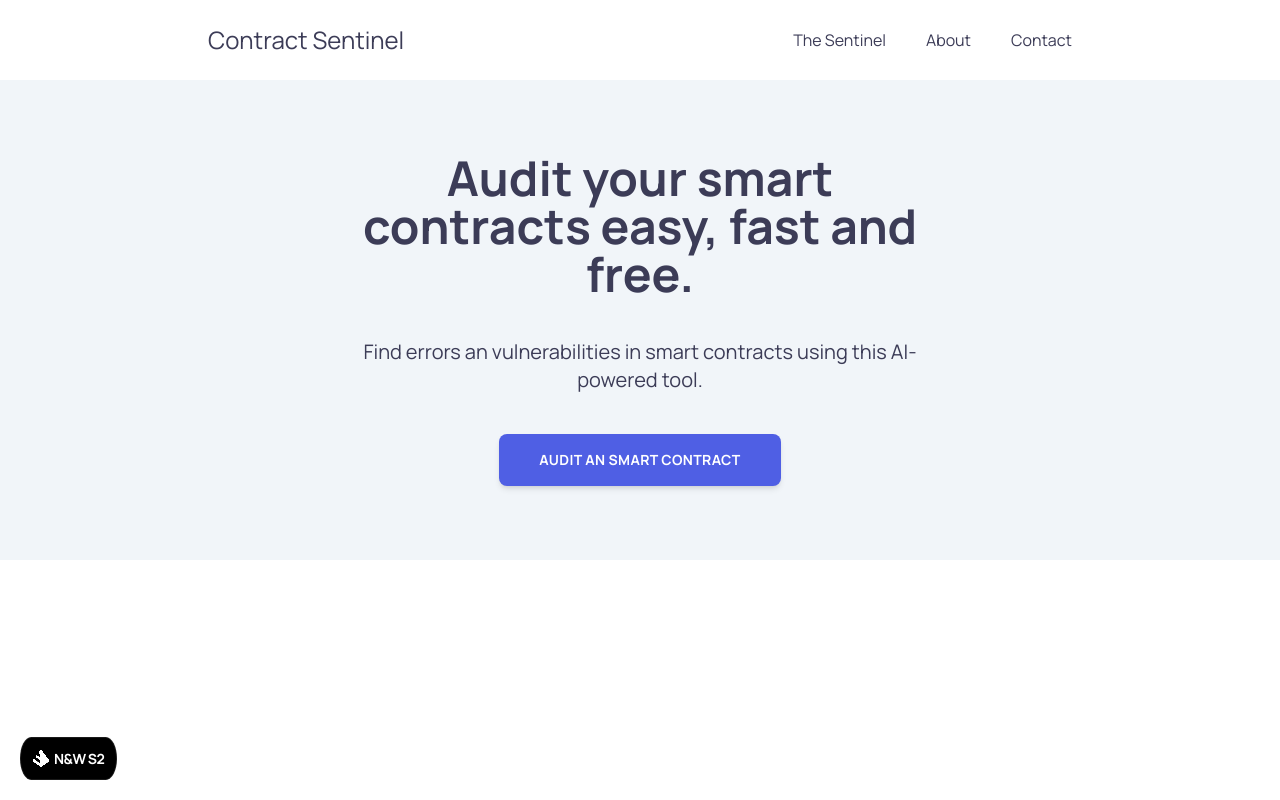
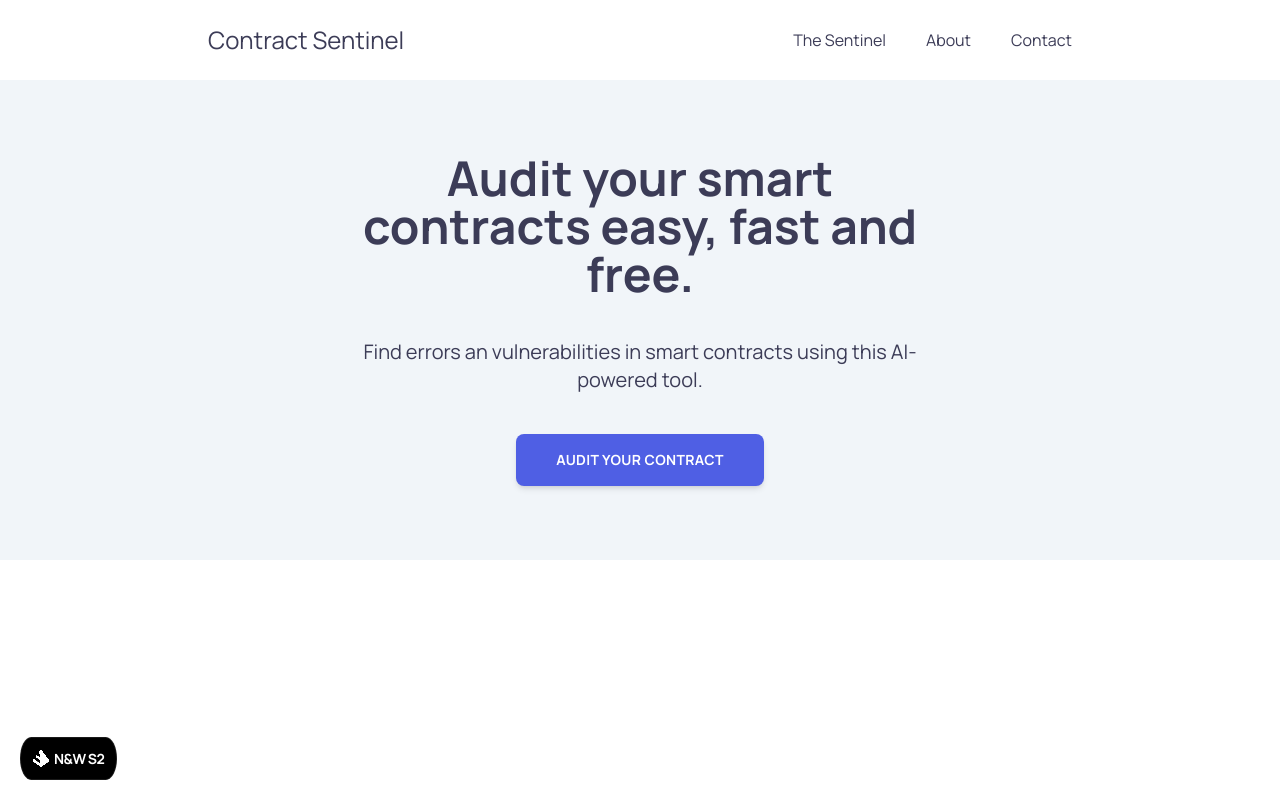
Before and after one commit to AFPedreros/contract-sentinel, a Next.js app: page / in a window 1280 px wide. Built offline with nearby package versions, Linux system fonts and the light colour scheme.

Commit message:
fix the text of the buttom

```diff
--- a/pages/index.js
+++ b/pages/index.js
@@ -27,7 +27,7 @@ const Home = () => {
                     font-semibold tracking-wide md:text-ml hover:bg-[#3645ca] shadow-md"
                         href="/sentinel"
                     >
-                        Audit an smart contract
+                        Audit your contract
                     </Link>
                 </div>
             </div>
```
